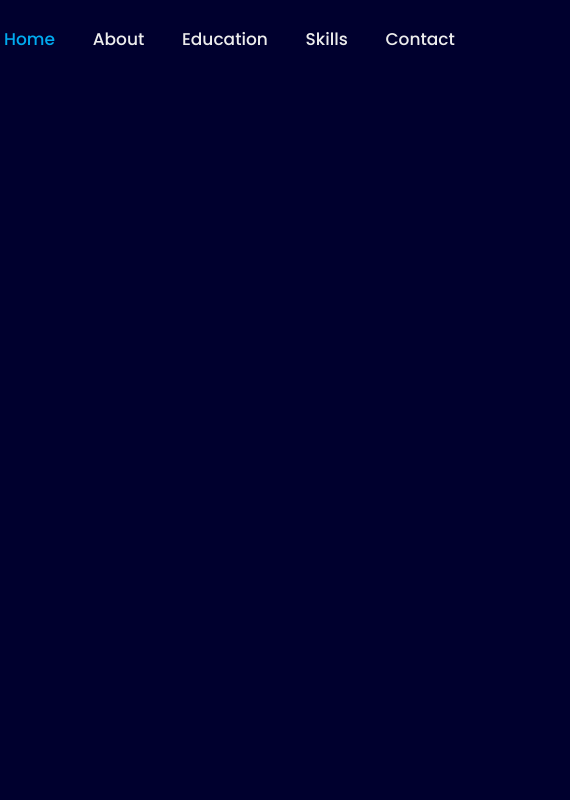
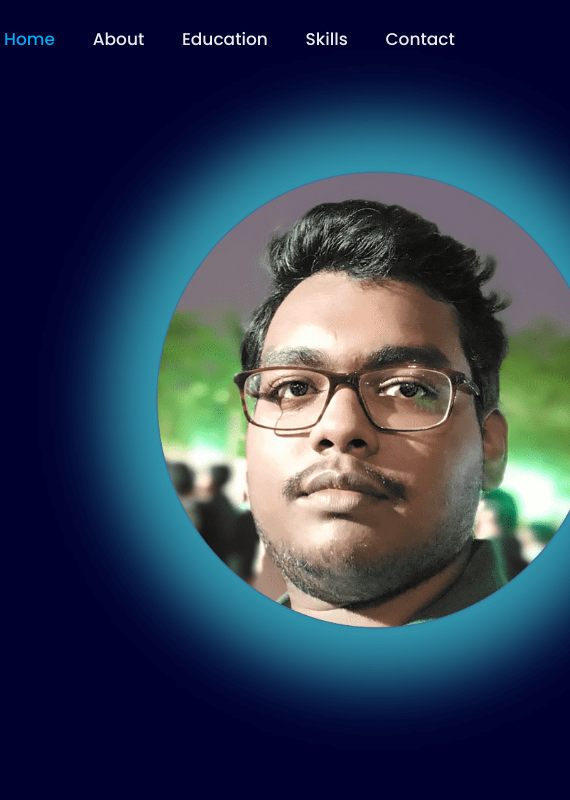
Before and after one commit to roy101234/My_Portfolio, a plain HTML site: page index.html in a window 1280 px wide. Shown: the top 800 px of the page, 710-1280 px from the left. Drawn offline with nearby package versions, Linux system fonts and the light colour scheme.

Commit message:
Update style.css

```diff
--- a/css/style.css
+++ b/css/style.css
@@ -76,7 +76,7 @@ section {
     display: flex;
     align-items: center;
     padding: 0 9%;
-    background: url('./images/home3.png') no-repeat;
+    background: url('../images/home3.png') no-repeat;
     background-size: cover;
     background-position: center;
 }
```
